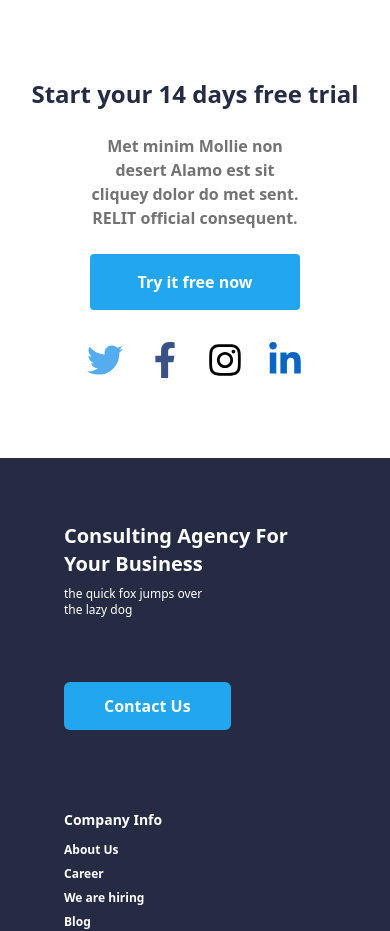
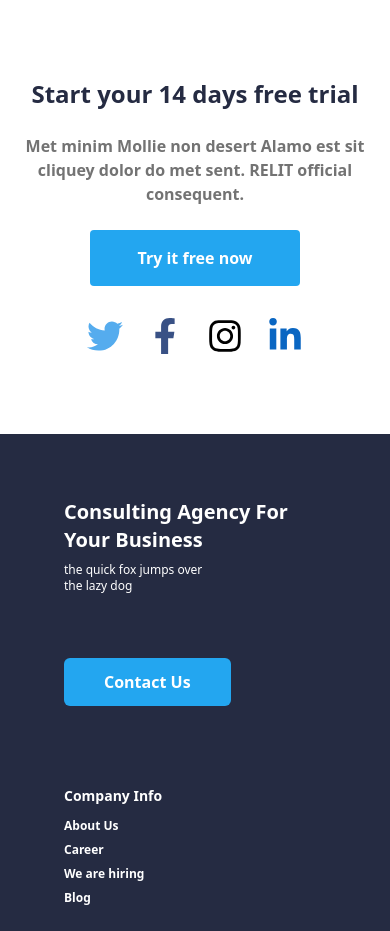
Before and after one commit to nilayotu/ecommerce-project, a React (Vite) app: page /team in a window 390 px wide. Shown: the part 5700-6631 px from the top of the page. Built offline with nearby package versions, Linux system fonts and the light colour scheme.

Commit message:
team page update

```diff
--- a/src/components/TeamPage/FreeTrialSection.jsx
+++ b/src/components/TeamPage/FreeTrialSection.jsx
@@ -11,7 +11,7 @@ const FreeTrialSection = () => {
         </h2>
 
         {/* Açıklama */}
-        <p className="text-[#737373] text-md font-semibold max-w-xl mx-auto px-16 mt-6 mb-6">
+        <p className="text-[#737373] text-md font-semibold max-w-xl mx-auto md:px-16 mt-6 mb-6">
           Met minim Mollie non desert Alamo est sit cliquey dolor do met sent.
           RELIT official consequent.
         </p>
```
